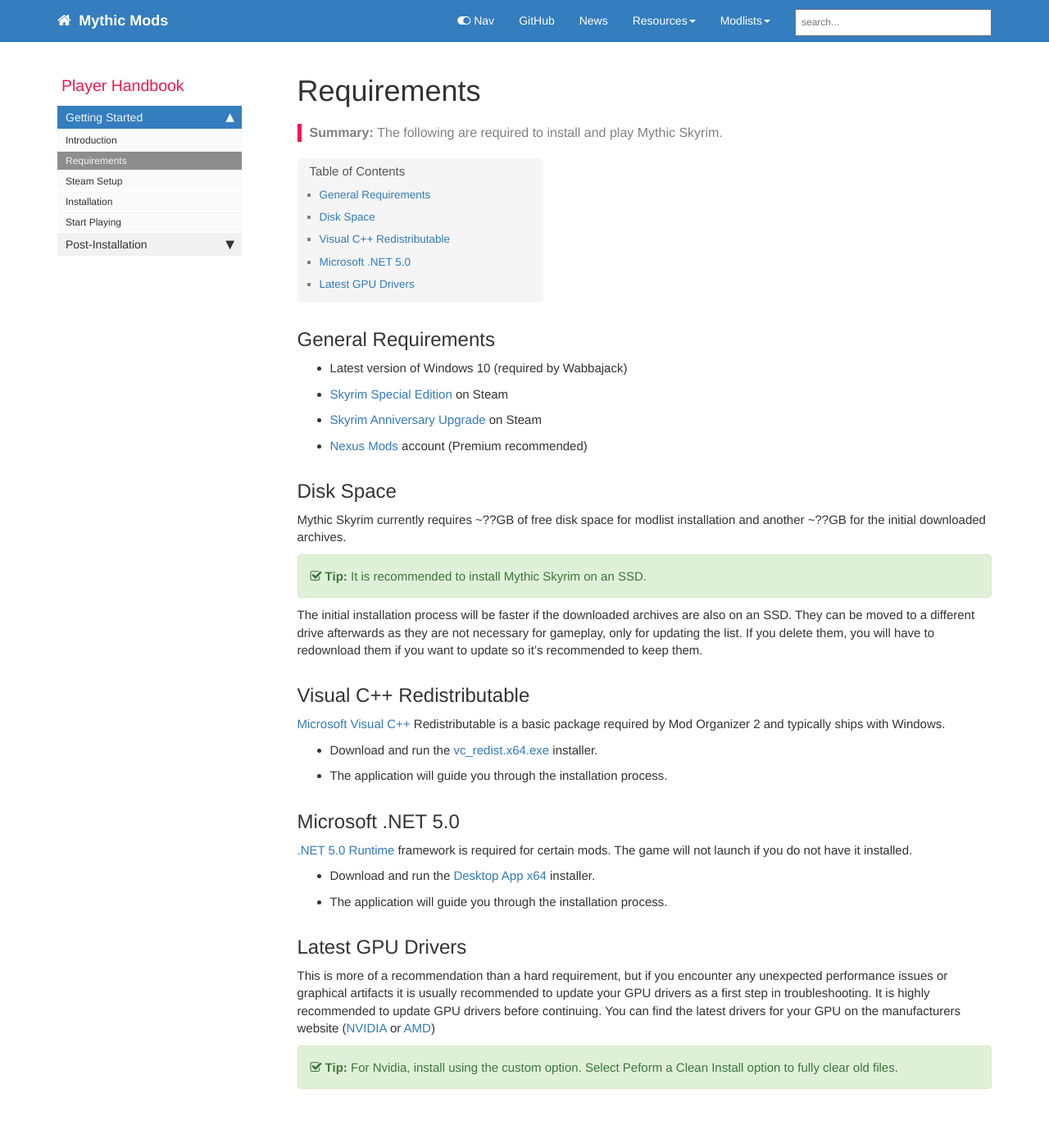
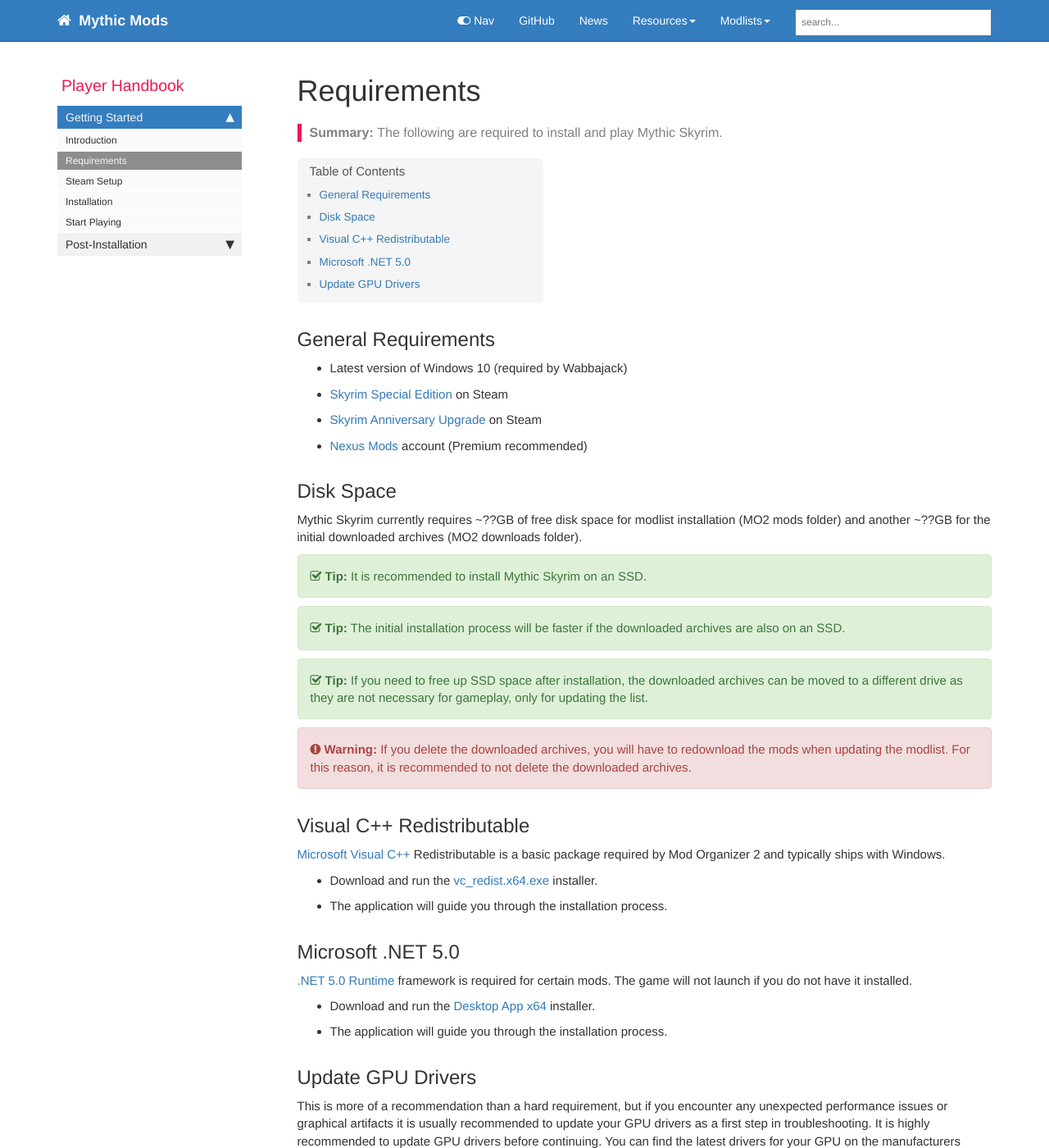
Before and after one commit to mythic-mods/mythic-mods.github.io, a Jekyll site: the page built from pages/mythic-skyrim/mythic-skyrim-requirements.md, in a window 1280 px wide and 1400 px high. Shown: the whole window at 82% size. Built offline with Jekyll 4.4.1, drawn with Linux system fonts in a browser that asks for light colours; comment, search, counter and statistics services are not loaded.

Commit message:
Update mythic-skyrim-requirements.md

```diff
--- a/pages/mythic-skyrim/mythic-skyrim-requirements.md
+++ b/pages/mythic-skyrim/mythic-skyrim-requirements.md
@@ -17,13 +17,17 @@ summary: The following are required to install and play Mythic Skyrim.
 
 ## Disk Space
 
-Mythic Skyrim currently requires ~??GB of free disk space for modlist installation and another ~??GB for the initial downloaded archives.
+Mythic Skyrim currently requires ~??GB of free disk space for modlist installation (MO2 mods folder) and another ~??GB for the initial downloaded archives (MO2 downloads folder).
 
 {% include tip.html content="It is recommended to install Mythic Skyrim on an SSD." %}
 
-The initial installation process will be faster if the downloaded archives are also on an SSD.
-They can be moved to a different drive afterwards as they are not necessary for gameplay, only for updating the list.
-If you delete them, you will have to redownload them if you want to update so it’s recommended to keep them.
+{% include tip.html content="The initial installation process will be faster if the downloaded archives are also on an SSD." %}
+
+{% include tip.html content="If you need to free up SSD space after installation, the downloaded archives can be moved to a different drive as they are not necessary for gameplay, only for updating the list." %}
+
+{% include warning.html content=
+"If you delete the downloaded archives, you will have to redownload the mods when updating the modlist.
+For this reason, it is recommended to not delete the downloaded archives." %}
 
 
 ## Visual C++ Redistributable
@@ -40,7 +44,7 @@ If you delete them, you will have to redownload them if you want to update so it
 * The application will guide you through the installation process.
 
 
-## Latest GPU Drivers
+## Update GPU Drivers
 
 This is more of a recommendation than a hard requirement, but if you encounter any unexpected performance issues or graphical artifacts it is usually recommended to update your GPU drivers as a first step in troubleshooting. It is highly recommended to update GPU drivers before continuing.
 You can find the latest drivers for your GPU on the manufacturers website ([NVIDIA] or [AMD])
```
